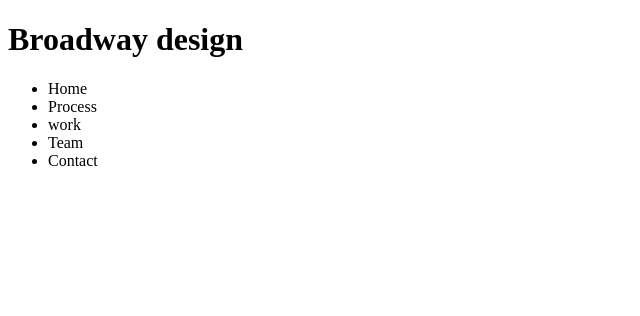
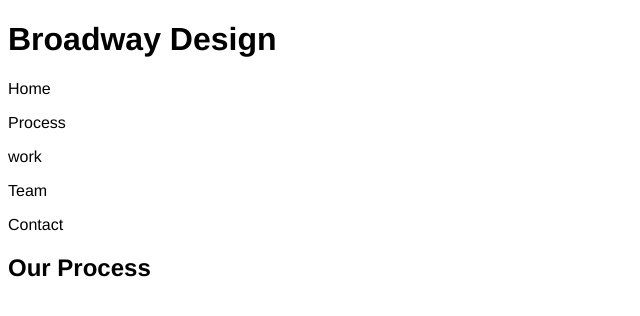
Before and after one commit to Sahmed43/Broadway, a plain HTML site: page index.html in a window 1280 px wide. Shown: the whole page, without its empty margins (0-640 px from the left). Drawn offline with Linux system fonts and the light colour scheme.

Commit message:
third commit

```diff
--- a/Resources/css/style.css
+++ b/Resources/css/style.css
@@ -0,0 +1,3 @@
+body {
+  font-family: "Helvetica", sans-sans-serif;
+}
--- a/index.html
+++ b/index.html
@@ -6,15 +6,16 @@
     <link href="./resources/css/style.css" type="text/css" rel="stylesheet"/>
   </head>
   <body>
-    <div>
-    <h1>Broadway design</h1>
-    <ul>
-      <li>Home</li>
-      <li>Process</li>
-      <li>work</li>
-      <li>Team</li>
-      <li>Contact</li>
-    </ul>
-  </div>
+    <div class="banner">
+    <h1>Broadway Design</h1>
+      <p>Home</p>
+      <p>Process</p>
+      <p>work</p>
+      <p>Team</p>
+      <p>Contact</p>
+    </div>
+
+    <div class="body" id="overall">
+      <h2>Our Process</h2>
   </body>
 </html>
```
